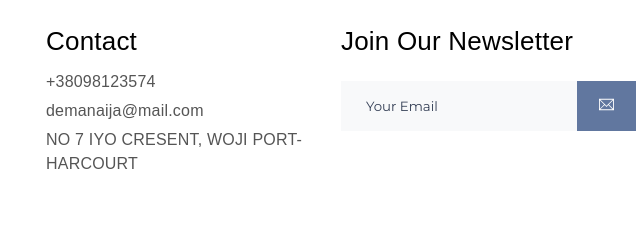
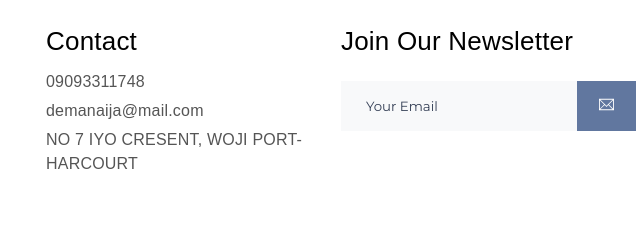
Before and after one commit to Bryan-b/demanaija, a plain HTML site: page index.html in a window 1280 px wide. Shown: the part 5998-6238 px from the top of the page, 594-1234 px from the left. Drawn offline with Linux system fonts and the light colour scheme; a web font is replaced by a local one.

Commit message:
delivered

```diff
--- a/index.html
+++ b/index.html
@@ -263,7 +263,7 @@
 			<div class="footer-details">
 				<ul>
 					<li>contact</li>
-					<li>+38098123574</li>
+					<li>09093311748</li>
 					<li class="footer-email"><a href="mailto:" class="mail-link">demanaija@mail.com</a></li>
 					<li>NO 7 IYO CRESENT, WOJI PORT-HARCOURT</li>
 				</ul>
```
